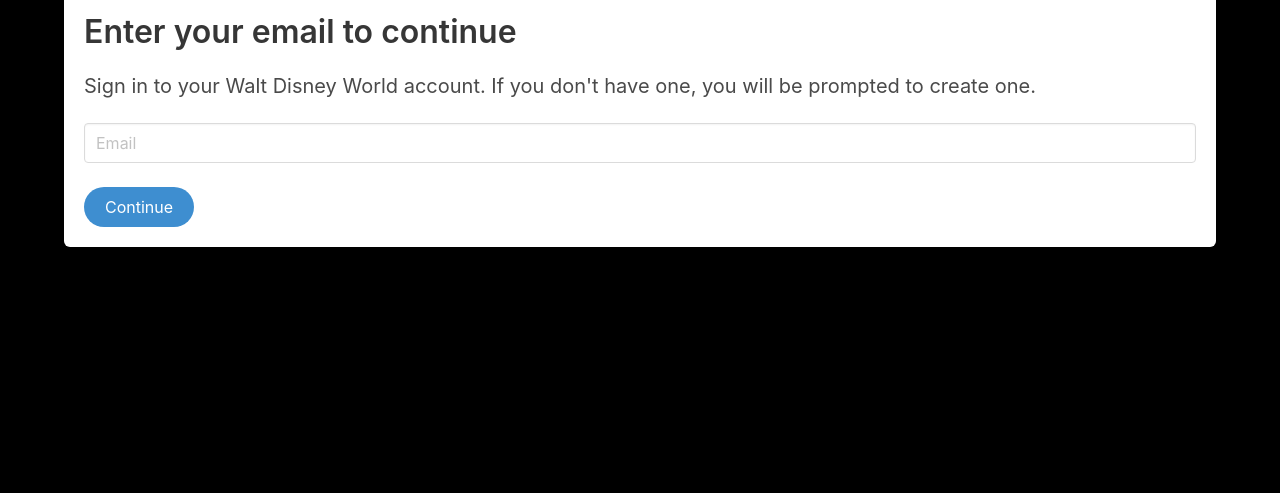
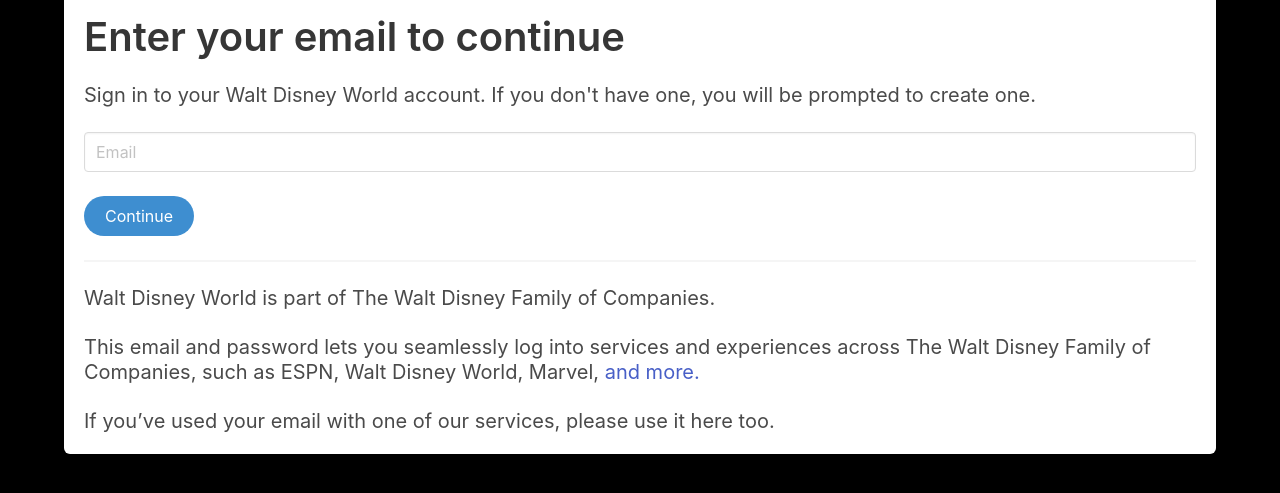
Before and after one commit to cydneypo034/disneyloginpage, a plain HTML site: page index.html in a window 1280 px wide. Shown: the part 93-586 px from the top of the page. Drawn offline with nearby package versions, Linux system fonts and the light colour scheme.

Commit message:
added new logo images for the footer of the form, separated elements by block

```diff
--- a/index.html
+++ b/index.html
@@ -19,15 +19,16 @@
                 src="images/disneylogo.png" /></a>
         </div>
         <div class="container">
+
             <form class="box">
                 <div class="field">
 
                     <div class="block">
-                    <h1 class="title">Enter your email to continue</h1>
+                    <h2 class="title is-2">Enter your email to continue</h2>
                     </div>
 
                     <div class="block">
-                    <h2 class="subtitle">Sign in to your Walt Disney World account. If you don't have one, you will be prompted to create one.</h2>
+                    <h5 class="subtitle is-5">Sign in to your Walt Disney World account. If you don't have one, you will be prompted to create one.</h5>
                     </div>
 
                     <div class="block">
@@ -40,8 +41,21 @@
                     <button class="button is-info is-rounded">Continue</button>
                     </div>
 
+                    <hr>
 
+                    <div class="block">
+                    <h5 class="subtitle is-5">Walt Disney World is part of The Walt Disney Family of Companies.</h5>
+
+
+                    <h5 class="subtitle is-5">This email and password lets you seamlessly log into services and experiences
+                        across The Walt Disney Family of Companies, such as ESPN, Walt Disney World, Marvel, <a href="https://mydisneyaccount.com/">and more.</a></h5>
+
+                    <h5 class="subtitle is-5">If you’ve used your email with one of our services, please use it here too.</h5>
+                    </div>
+
+                </div>
             </form>
+
         </div>
 
 
```
Also changed, not shown: images/ABC-2021-LOGO.svg (added), images/ESPN-logo.png (added), images/Hulu_Logo.svg (added), images/Marvel-Comics-logo.png (added), images/National-Geographic-logo.png (added), images/Star-Wars-Logo.png (added), images/Star_logo.png (added), 1 other file.
